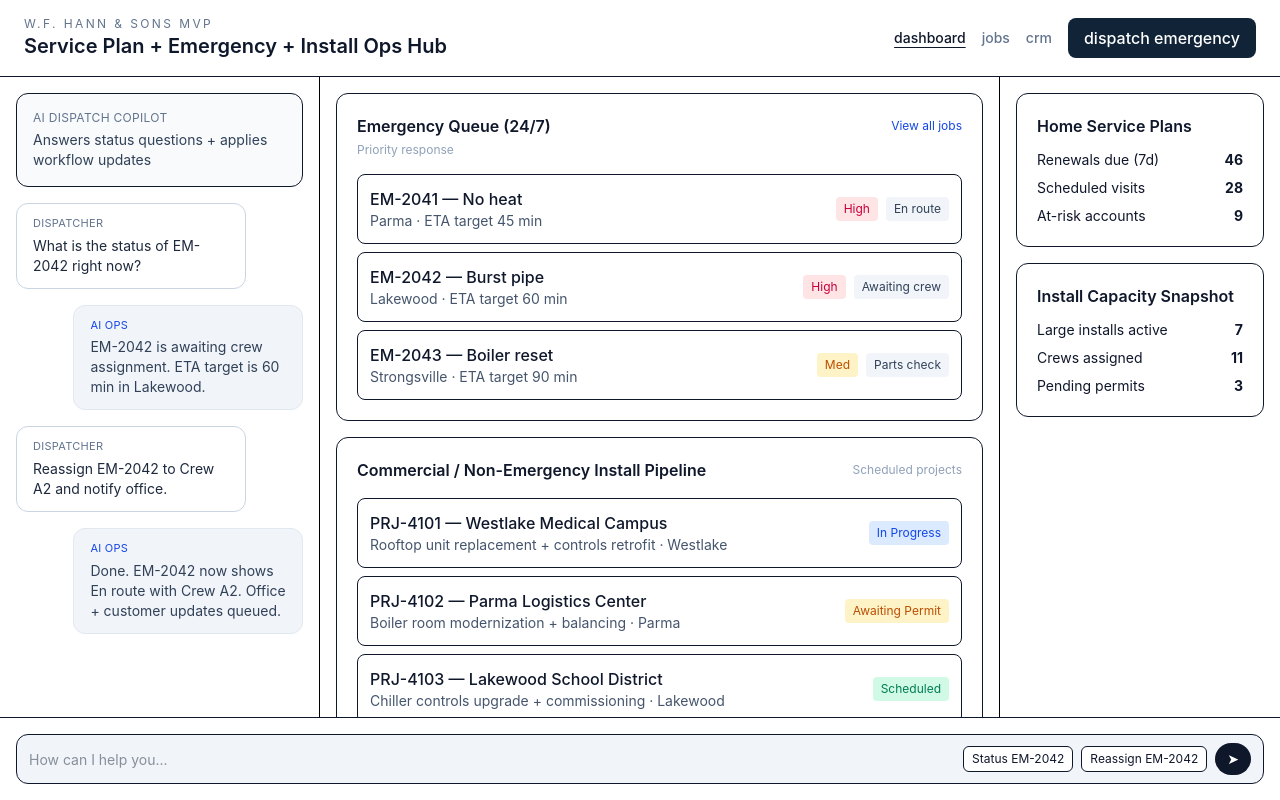
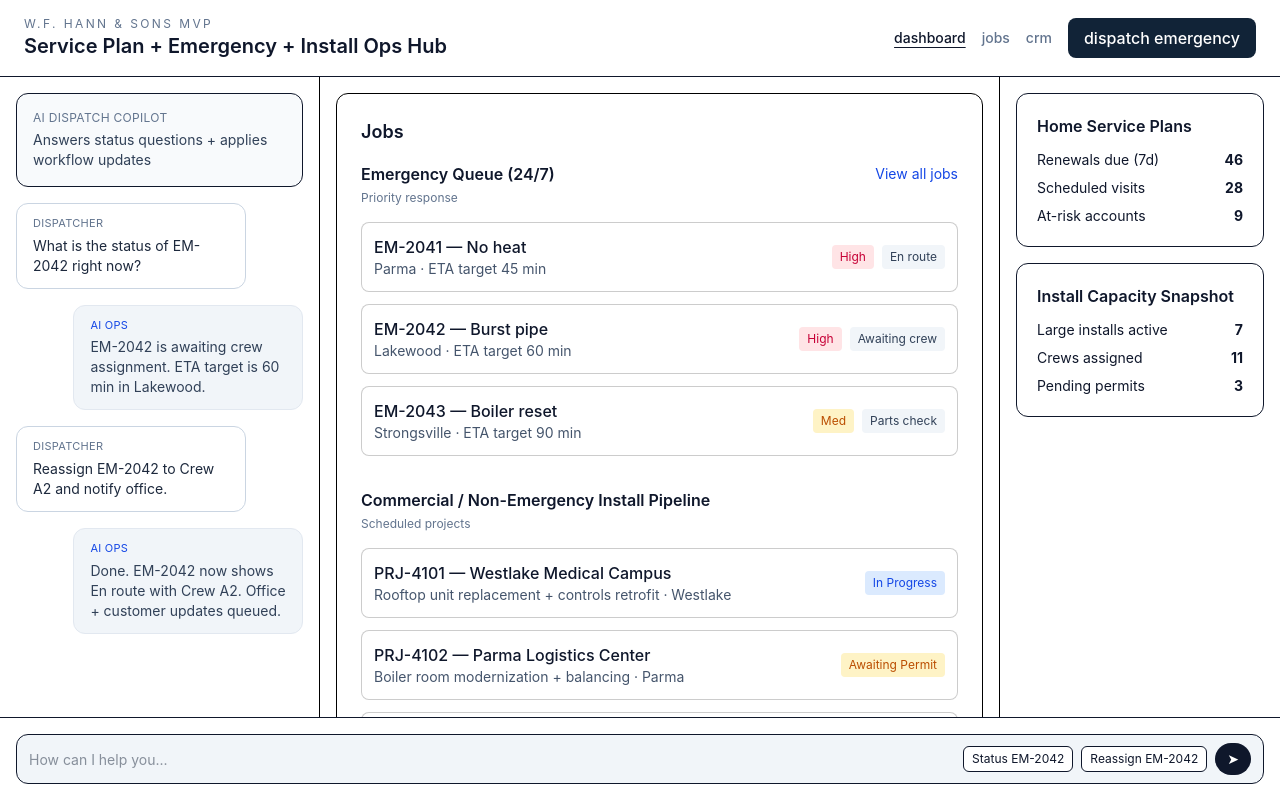
Before and after one commit to madebyporter/mvp-wf-hann, a Nuxt app: page / in a window 1280 px wide. Built offline with nearby package versions, Linux system fonts and the light colour scheme.

Commit message:
Enhance styling and layout of job and opportunity detail views for better readability and user experience

```diff
--- a/app/pages/index.vue
+++ b/app/pages/index.vue
@@ -1,28 +1,28 @@
 <template>
-  <div class="space-y-4">
+  <div class="space-y-6">
     <template v-if="currentView !== 'crm' && selectedJob">
       <button type="button" class="text-sm text-blue-700 hover:underline" @click="selectedJob = null">← Back</button>
-      <div class="rounded-xl border p-5">
+      <div class="rounded-xl border border-black bg-white p-6">
         <div class="flex items-center justify-between">
-          <h2 class="font-semibold">{{ detailTitle }}</h2>
+          <h2 class="text-lg font-semibold text-slate-900">{{ detailTitle }}</h2>
           <span v-if="selectedJob.priority" class="text-xs px-2 py-1 rounded" :class="selectedJob.priority === 'High' ? 'bg-rose-100 text-rose-700' : 'bg-amber-100 text-amber-700'">{{ selectedJob.priority }}</span>
           <span v-else class="text-xs px-2 py-1 rounded" :class="selectedJob.stageClass">{{ selectedJob.stage }}</span>
         </div>
         <div class="mt-4 grid md:grid-cols-2 gap-6 text-sm">
           <div class="space-y-2">
-            <p><span class="text-slate-500">Location</span><br><strong>{{ selectedJob.city || selectedJob.location }}</strong></p>
-            <p v-if="selectedJob.issue"><span class="text-slate-500">Issue</span><br><strong>{{ selectedJob.issue }}</strong></p>
-            <p v-if="selectedJob.scope"><span class="text-slate-500">Scope</span><br><strong>{{ selectedJob.scope }}</strong></p>
+            <p><span class="text-slate-500">Location</span><br><strong class="text-slate-900">{{ selectedJob.city || selectedJob.location }}</strong></p>
+            <p v-if="selectedJob.issue"><span class="text-slate-500">Issue</span><br><strong class="text-slate-900">{{ selectedJob.issue }}</strong></p>
+            <p v-if="selectedJob.scope"><span class="text-slate-500">Scope</span><br><strong class="text-slate-900">{{ selectedJob.scope }}</strong></p>
           </div>
           <div class="space-y-2">
-            <p v-if="selectedJob.eta"><span class="text-slate-500">ETA target</span><br><strong>{{ selectedJob.eta }}</strong></p>
-            <p v-if="selectedJob.status"><span class="text-slate-500">Dispatch status</span><br><strong>{{ selectedJob.status }}</strong></p>
-            <p v-if="selectedJob.stage"><span class="text-slate-500">Project stage</span><br><strong>{{ selectedJob.stage }}</strong></p>
+            <p v-if="selectedJob.eta"><span class="text-slate-500">ETA target</span><br><strong class="text-slate-900">{{ selectedJob.eta }}</strong></p>
+            <p v-if="selectedJob.status"><span class="text-slate-500">Dispatch status</span><br><strong class="text-slate-900">{{ selectedJob.status }}</strong></p>
+            <p v-if="selectedJob.stage"><span class="text-slate-500">Project stage</span><br><strong class="text-slate-900">{{ selectedJob.stage }}</strong></p>
           </div>
         </div>
       </div>
-      <div v-if="selectedJob.id && selectedJob.notes?.length" class="rounded-xl border p-5">
-        <h3 class="font-semibold">Project notes timeline</h3>
+      <div v-if="selectedJob.id && selectedJob.notes?.length" class="rounded-xl border border-black bg-white p-6">
+        <h3 class="font-semibold text-slate-900">Project notes timeline</h3>
         <ul class="mt-3 space-y-2 text-sm text-slate-700">
           <li v-for="(note, idx) in selectedJob.notes" :key="idx" class="flex gap-2">
             <span class="text-slate-400">•</span>
@@ -34,26 +34,26 @@
 
     <template v-else-if="currentView === 'crm' && selectedOpportunity">
       <button type="button" class="text-sm text-blue-700 hover:underline" @click="selectedOpportunity = null">← Back to CRM</button>
-      <div class="rounded-xl border p-5">
+      <div class="rounded-xl border border-black bg-white p-6">
         <div class="flex items-center justify-between">
-          <h2 class="font-semibold">{{ opportunityDetailTitle }}</h2>
+          <h2 class="text-lg font-semibold text-slate-900">{{ opportunityDetailTitle }}</h2>
           <span class="text-xs px-2 py-1 rounded" :class="opportunityStageClassFor(selectedOpportunity.stage)">{{ selectedOpportunity.stage }}</span>
         </div>
         <div class="mt-4 grid md:grid-cols-2 gap-6 text-sm">
           <div class="space-y-2">
-            <p><span class="text-slate-500">Company</span><br><strong>{{ selectedOpportunity.company }}</strong></p>
-            <p><span class="text-slate-500">Contact</span><br><strong>{{ selectedOpportunity.contact }}</strong></p>
-            <p><span class="text-slate-500">Source</span><br><strong>{{ selectedOpportunity.source }}</strong></p>
+            <p><span class="text-slate-500">Company</span><br><strong class="text-slate-900">{{ selectedOpportunity.company }}</strong></p>
+            <p><span class="text-slate-500">Contact</span><br><strong class="text-slate-900">{{ selectedOpportunity.contact }}</strong></p>
+            <p><span class="text-slate-500">Source</span><br><strong class="text-slate-900">{{ selectedOpportunity.source }}</strong></p>
           </div>
           <div class="space-y-2">
-            <p><span class="text-slate-500">Created</span><br><strong>{{ selectedOpportunity.createdDate }}</strong></p>
-            <p><span class="text-slate-500">Last update</span><br><strong>{{ selectedOpportunity.updatedDate }}</strong></p>
-            <p><span class="text-slate-500">Value</span><br><strong>${{ selectedOpportunity.value.toLocaleString() }}</strong></p>
+            <p><span class="text-slate-500">Created</span><br><strong class="text-slate-900">{{ selectedOpportunity.createdDate }}</strong></p>
+            <p><span class="text-slate-500">Last update</span><br><strong class="text-slate-900">{{ selectedOpportunity.updatedDate }}</strong></p>
+            <p><span class="text-slate-500">Value</span><br><strong class="text-slate-900">${{ selectedOpportunity.value.toLocaleString() }}</strong></p>
           </div>
         </div>
       </div>
-      <div v-if="selectedOpportunity.notes?.length" class="rounded-xl border p-5">
-        <h3 class="font-semibold">Opportunity timeline</h3>
+      <div v-if="selectedOpportunity.notes?.length" class="rounded-xl border border-black bg-white p-6">
+        <h3 class="font-semibold text-slate-900">Opportunity timeline</h3>
         <ul class="mt-3 space-y-2 text-sm text-slate-700">
           <li v-for="(note, idx) in selectedOpportunity.notes" :key="idx" class="flex gap-2"><span class="text-slate-400">•</span><span>{{ note }}</span></li>
         </ul>
@@ -61,89 +61,85 @@
     </template>
 
     <template v-else-if="currentView === 'crm'">
-      <div class="rounded-xl border p-5">
-        <h2 class="font-semibold">CRM Overview</h2>
-        <div class="mt-4 grid sm:grid-cols-3 gap-3 text-center">
-          <div class="rounded-lg bg-slate-50 p-4"><p class="text-2xl font-bold">{{ dashboardStats.quoteConversion.quotesSent }}</p><p class="text-sm text-slate-600">Quotes Sent</p></div>
-          <div class="rounded-lg bg-slate-50 p-4"><p class="text-2xl font-bold">{{ dashboardStats.quoteConversion.won }}</p><p class="text-sm text-slate-600">Won</p></div>
-          <div class="rounded-lg bg-slate-50 p-4"><p class="text-2xl font-bold">{{ dashboardStats.quoteConversion.conversion }}%</p><p class="text-sm text-slate-600">Conversion</p></div>
+      <div class="rounded-xl border-2 border-black bg-white p-6">
+        <h2 class="text-lg font-semibold text-slate-900">CRM</h2>
+        <p class="mt-1 text-sm text-slate-500">Quote → Job Conversion</p>
+        <div class="mt-4 grid sm:grid-cols-3 gap-3">
+          <div class="rounded-lg border border-black bg-slate-100 p-4 text-center"><p class="text-2xl font-bold text-slate-900">{{ dashboardStats.quoteConversion.quotesSent }}</p><p class="text-sm text-slate-600">Quotes Sent</p></div>
+          <div class="rounded-lg border border-black bg-slate-100 p-4 text-center"><p class="text-2xl font-bold text-slate-900">{{ dashboardStats.quoteConversion.won }}</p><p class="text-sm text-slate-600">Won</p></div>
+          <div class="rounded-lg border border-black bg-slate-100 p-4 text-center"><p class="text-2xl font-bold text-slate-900">{{ dashboardStats.quoteConversion.conversion }}%</p><p class="text-sm text-slate-600">Conversion</p></div>
         </div>
-        <div class="mt-6 flex items-center justify-between">
-          <h3 class="font-semibold">Recent opportunities</h3>
-          <span class="text-xs text-slate-400">Top 5</span>
+        <div class="mt-8 flex items-center justify-between">
+          <h3 class="font-semibold text-slate-900">Most recent opportunities</h3>
+          <NuxtLink to="/crm" class="text-sm text-blue-700 hover:underline">View all</NuxtLink>
         </div>
         <div class="mt-3 space-y-2">
-          <button v-for="opp in recentOpportunities" :key="opp.id" type="button" class="w-full text-left rounded-lg border p-3 flex justify-between items-center hover:bg-slate-50" @click="openOpportunity(opp.id)">
+          <button v-for="opp in recentOpportunities" :key="opp.id" type="button" class="w-full text-left rounded-lg border border-black bg-white p-3 flex justify-between items-center hover:bg-slate-50 transition-colors" @click="openOpportunity(opp.id)">
             <div>
-              <p class="font-medium">{{ opp.id }} — {{ opp.company }}</p>
-              <p class="text-sm text-slate-600">{{ opp.createdDate }} · USD {{ opp.value.toLocaleString() }}</p>
+              <p class="font-medium text-slate-900">{{ opp.company }}</p>
+              <p class="text-sm text-slate-600">{{ opp.createdDate }}</p>
             </div>
-            <span class="text-xs px-2 py-1 rounded" :class="opportunityStageClassFor(opp.stage)">{{ opp.stage }}</span>
+            <span class="text-xs px-2 py-1 rounded shrink-0" :class="opportunityStageClassFor(opp.stage)">{{ opp.stage }}</span>
           </button>
         </div>
       </div>
     </template>
 
     <template v-else>
-      <div class="rounded-xl border p-5">
-        <div class="flex items-center justify-between gap-3">
-          <h2 class="font-semibold">Emergency Queue (24/7)</h2>
-          <NuxtLink to="/jobs" class="text-xs text-blue-700 hover:underline">View all jobs</NuxtLink>
+      <!-- Jobs module: one container with black stroke, "Jobs" title, each entry with black stroke -->
+      <div class="rounded-xl border border-black bg-white p-6">
+        <h2 class="text-lg font-semibold text-slate-900">Jobs</h2>
+        <div class="flex items-center justify-between gap-3 mt-4">
+          <h3 class="font-semibold text-slate-900">Emergency Queue (24/7)</h3>
+          <NuxtLink to="/jobs" class="text-sm text-blue-700 hover:underline">View all jobs</NuxtLink>
         </div>
-        <p class="text-xs text-slate-400 mt-1">Priority response</p>
-        <div class="mt-4 space-y-2">
-          <button v-for="item in emergencyQueue" :key="item.ticket" type="button" class="w-full text-left rounded-lg border p-3 flex justify-between items-center hover:bg-slate-50" @click="openEmergency(item.ticket)">
+        <p class="mt-1 text-xs text-slate-500">Priority response</p>
+        <div class="mt-4 space-y-3">
+          <button v-for="item in emergencyQueue" :key="item.ticket" type="button" class="w-full text-left rounded-lg border border-black/20 bg-white p-3 flex justify-between items-center hover:bg-slate-50 transition-colors" @click="openEmergency(item.ticket)">
             <div>
-              <p class="font-medium">{{ item.ticket }} — {{ item.issue }}</p>
+              <p class="font-medium text-slate-900">{{ item.ticket }} — {{ item.issue }}</p>
               <p class="text-sm text-slate-600">{{ item.city }} · ETA target {{ item.eta }}</p>
             </div>
-            <div class="flex items-center gap-2">
+            <div class="flex items-center gap-2 shrink-0">
               <span class="text-xs px-2 py-1 rounded" :class="item.priority === 'High' ? 'bg-rose-100 text-rose-700' : 'bg-amber-100 text-amber-700'">{{ item.priority }}</span>
               <span class="text-xs px-2 py-1 rounded bg-slate-100 text-slate-700">{{ item.status }}</span>
             </div>
           </button>
         </div>
-      </div>
 
-      <div class="rounded-xl border p-5">
-        <div class="flex items-center justify-between gap-3">
-          <h2 class="font-semibold">Commercial / Non-Emergency Install Pipeline</h2>
-          <span class="text-xs text-slate-400">Scheduled projects</span>
-        </div>
-        <div class="mt-4 space-y-2">
-          <button v-for="job in installJobs" :key="job.id" type="button" class="w-full text-left rounded-lg border p-3 flex justify-between items-center hover:bg-slate-50" @click="openProject(job.id)">
+        <h3 class="mt-8 font-semibold text-slate-900">Commercial / Non-Emergency Install Pipeline</h3>
+        <p class="mt-1 text-xs text-slate-500">Scheduled projects</p>
+        <div class="mt-4 space-y-3">
+          <button v-for="job in installJobs" :key="job.id" type="button" class="w-full text-left rounded-lg border border-black/20 bg-white p-3 flex justify-between items-center hover:bg-slate-50 transition-colors" @click="openProject(job.id)">
             <div>
-              <p class="font-medium">{{ job.id }} — {{ job.client }}</p>
+              <p class="font-medium text-slate-900">{{ job.id }} — {{ job.client }}</p>
               <p class="text-sm text-slate-600">{{ job.scope }} · {{ job.location }}</p>
             </div>
-            <span class="text-xs px-2 py-1 rounded" :class="job.stageClass">{{ job.stage }}</span>
+            <span class="text-xs px-2 py-1 rounded shrink-0" :class="job.stageClass">{{ job.stage }}</span>
           </button>
         </div>
       </div>
 
-      <div v-if="currentView === 'dashboard'" class="rounded-xl border p-5">
-        <NuxtLink to="/crm" class="block w-full text-left">
-          <h2 class="font-semibold">Quote → Job Conversion</h2>
-          <div class="mt-4 grid sm:grid-cols-3 gap-3 text-center">
-            <div class="rounded-lg bg-slate-50 p-4"><p class="text-2xl font-bold">{{ dashboardStats.quoteConversion.quotesSent }}</p><p class="text-sm text-slate-600">Quotes Sent</p></div>
-            <div class="rounded-lg bg-slate-50 p-4"><p class="text-2xl font-bold">{{ dashboardStats.quoteConversion.won }}</p><p class="text-sm text-slate-600">Won</p></div>
-            <div class="rounded-lg bg-slate-50 p-4"><p class="text-2xl font-bold">{{ dashboardStats.quoteConversion.conversion }}%</p><p class="text-sm text-slate-600">Conversion</p></div>
-          </div>
-        </NuxtLink>
-      </div>
-
-      <div v-if="currentView === 'dashboard'" class="rounded-xl border p-5">
-        <div class="flex items-center justify-between">
-          <h2 class="font-semibold">Most recent opportunities</h2>
-          <NuxtLink to="/crm" class="text-xs text-blue-700 hover:underline">View all</NuxtLink>
+      <!-- CRM section: one wrapper (1px solid black), stats + recent 5 deals inside, no strokes on subsections -->
+      <div v-if="currentView === 'dashboard'" class="rounded-xl border border-black bg-white p-6">
+        <h2 class="text-lg font-semibold text-slate-900">CRM</h2>
+        <p class="mt-1 text-sm text-slate-500">Quote → Job Conversion</p>
+        <div class="mt-4 grid sm:grid-cols-3 gap-3">
+          <div class="rounded-lg bg-slate-100 p-4 text-center"><p class="text-2xl font-bold text-slate-900">{{ dashboardStats.quoteConversion.quotesSent }}</p><p class="text-sm text-slate-600">Quotes Sent</p></div>
+          <div class="rounded-lg bg-slate-100 p-4 text-center"><p class="text-2xl font-bold text-slate-900">{{ dashboardStats.quoteConversion.won }}</p><p class="text-sm text-slate-600">Won</p></div>
+          <div class="rounded-lg bg-slate-100 p-4 text-center"><p class="text-2xl font-bold text-slate-900">{{ dashboardStats.quoteConversion.conversion }}%</p><p class="text-sm text-slate-600">Conversion</p></div>
         </div>
-        <div class="mt-3 space-y-2">
-          <button v-for="opp in recentOpportunities" :key="opp.id" type="button" class="w-full text-left rounded-lg border p-3 flex justify-between items-center hover:bg-slate-50" @click="openOpportunity(opp.id)">
+        <div class="mt-8 flex items-center justify-between">
+          <h3 class="font-semibold text-slate-900">Most recent opportunities</h3>
+          <NuxtLink to="/crm" class="text-sm text-blue-700 hover:underline">View all</NuxtLink>
+        </div>
+        <div class="mt-4 space-y-3">
+          <button v-for="opp in recentOpportunities" :key="opp.id" type="button" class="w-full text-left rounded-lg bg-white p-3 flex justify-between items-center hover:bg-slate-50 transition-colors border border-black/20" @click="openOpportunity(opp.id)">
             <div>
-              <p class="font-medium">{{ opp.company }}</p>
+              <p class="font-medium text-slate-900">{{ opp.company }}</p>
               <p class="text-sm text-slate-600">{{ opp.createdDate }}</p>
             </div>
-            <span class="text-xs px-2 py-1 rounded" :class="opportunityStageClassFor(opp.stage)">{{ opp.stage }}</span>
+            <span class="text-xs px-2 py-1 rounded shrink-0" :class="opportunityStageClassFor(opp.stage)">{{ opp.stage }}</span>
           </button>
         </div>
       </div>
```
